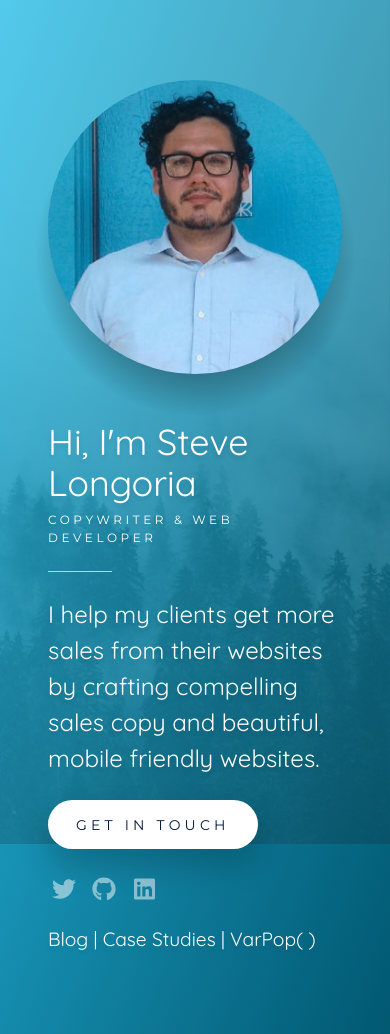
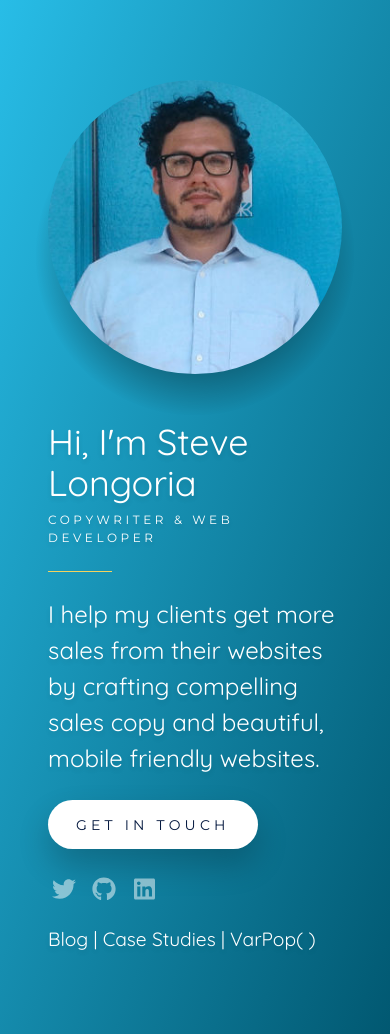
Before and after one commit to SteveLongoria/SteveLongoria, a PHP site: page / in a window 390 px wide. Run offline with PHP 8.4, Linux system fonts and the light colour scheme; some libraries are stand-ins or nearby versions.

Commit message:
Removed background image on mobile because it causing problems when you scrolled

```diff
--- a/css/main.css
+++ b/css/main.css
@@ -23,8 +23,7 @@ text-decoration: none;
 /* 2. Shared */
 .wallpaper {
   display: block;
-  height: auto;
-  min-height: 100%;
+  height: 100%;
   left: 0;
 	top: 0;
   width: 100%;
@@ -55,7 +54,7 @@ wallpaper,
 
 /* 3. Specific */
 .wallpaper {
-	background-image: url("../images/oregon.jpeg");
+  background-image: url("../images/oregon.jpeg");
   background-position: center;
   background-size: cover;
   opacity: 0.2;
@@ -193,6 +192,10 @@ wallpaper,
   .side {
     margin-bottom: 3rem;
     width: 100%;
+}
+	/* 3. Specific */
+.wallpaper {
+  background-image: none;
 } }
 
 @media screen and (min-width: 800px) {
```
